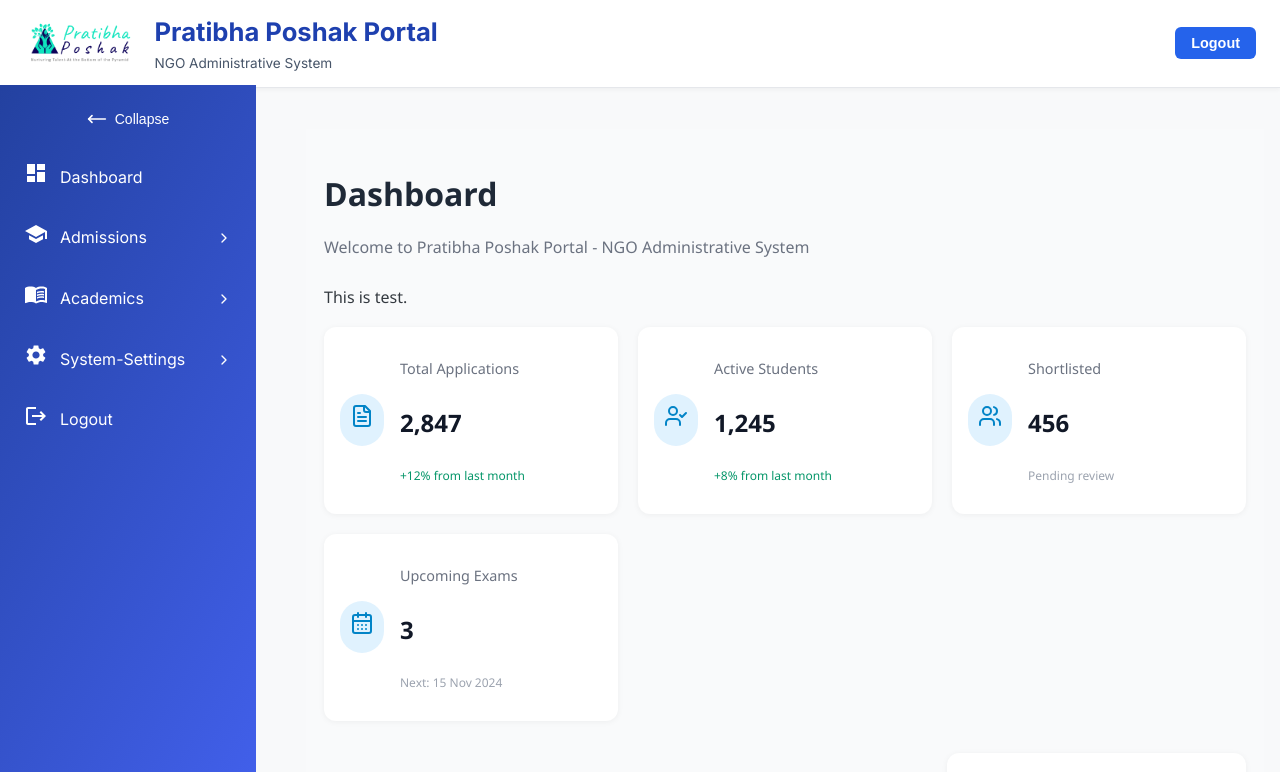
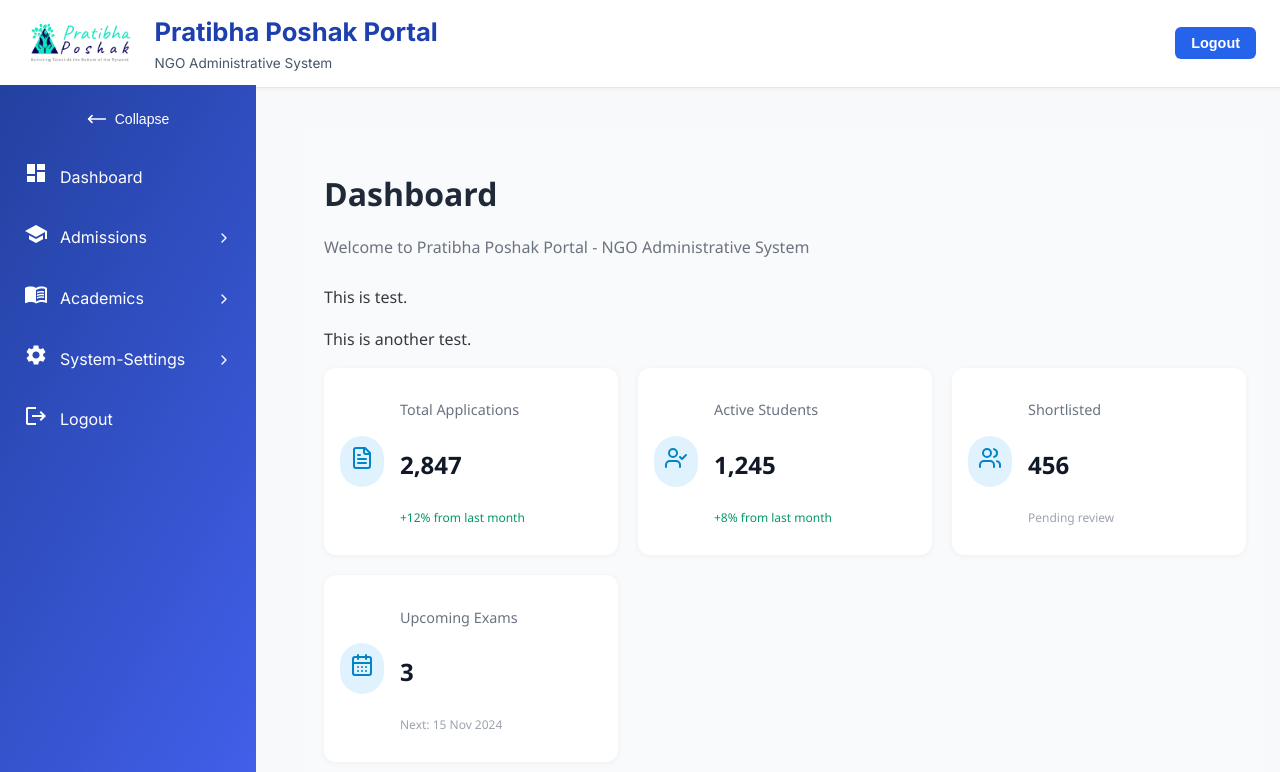
Before and after one commit to vishalvaddar/PP-Portal-v1, a React (Create React App) app in the folder client/: page /admin/admin-dashboard in a window 1280 px wide. Shown: the top 772 px of the page. Built offline with nearby package versions, Linux system fonts and the light colour scheme; sample sign-in values are in the browser's storage.

Commit message:
Added new files

```diff
--- a/client/src/pages/Admin/AdminDashboard.js
+++ b/client/src/pages/Admin/AdminDashboard.js
@@ -9,6 +9,7 @@ const AdminDashboard = () => {
       <h1 className={styles.heading}>Dashboard</h1>
       <p className={styles.subheading}>Welcome to Pratibha Poshak Portal - NGO Administrative System</p>
       <p>This is test.</p>
+      <p>This is another test.</p>
       <div className={styles.statsGrid}>
         <StatCard title="Total Applications" value="2,847" icon={<FileText size={24} />} change="+12%" />
         <StatCard title="Active Students" value="1,245" icon={<UserCheck size={24} />} change="+8%" />
```
